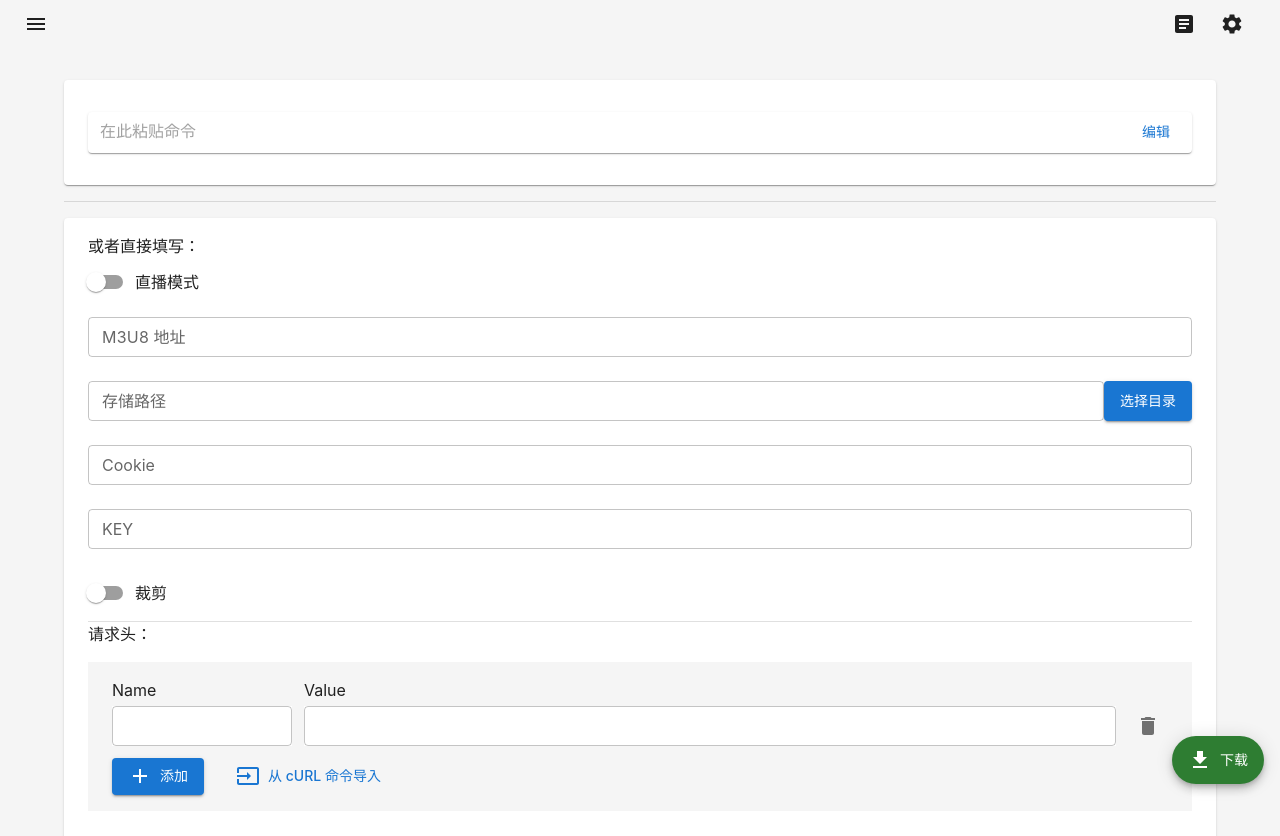
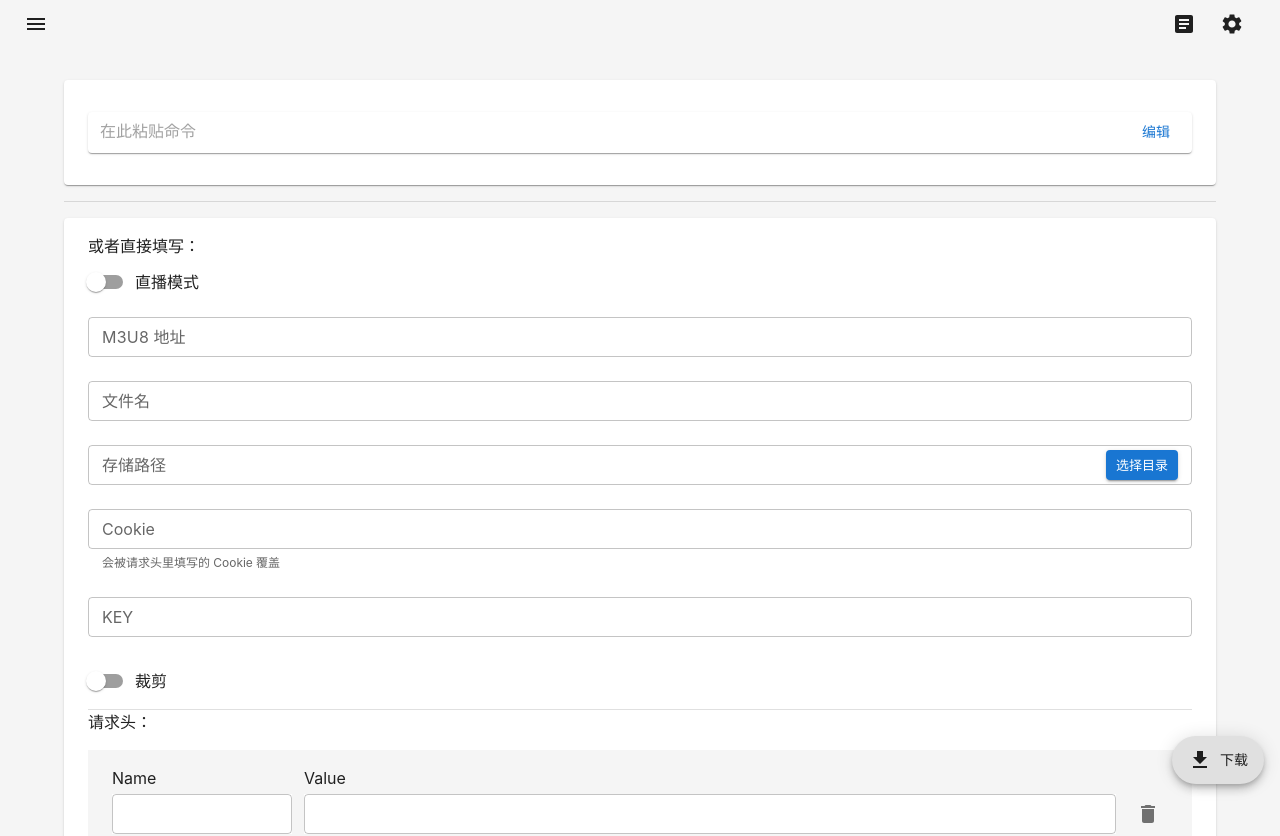
Before and after one commit to nulla2011/MGUI, a React (Vite) app: page / in a window 1280 px wide. Shown: the top 836 px of the page. Built offline with nearby package versions, Linux system fonts and the light colour scheme.

Commit message:
folder select

```diff
--- a/src/main/index.ts
+++ b/src/main/index.ts
@@ -2,6 +2,7 @@ import { app, shell, BrowserWindow } from 'electron';
 import { join } from 'path';
 import { electronApp, optimizer, is } from '@electron-toolkit/utils';
 import icon from '../../resources/icon.png?asset';
+import ipc from './ipc';
 
 function createWindow(): void {
   // Create the browser window.
@@ -51,6 +52,7 @@ app.whenReady().then(() => {
   });
 
   createWindow();
+  ipc();
 
   app.on('activate', function () {
     // On macOS it's common to re-create a window in the app when the
--- a/src/renderer/src/App.tsx
+++ b/src/renderer/src/App.tsx
@@ -17,7 +17,6 @@ function DL() {
   const optionState = useRecoilValue(frontOptions);
   return (
     <Fab
-      color="success"
       variant="extended"
       sx={{ position: 'fixed', bottom: 16, right: 16 }}
       onClick={() => console.log(optionState)}
--- a/src/renderer/src/components/Form/index.tsx
+++ b/src/renderer/src/components/Form/index.tsx
@@ -11,6 +11,7 @@ import Divider from '@mui/material/Divider';
 import { frontOptions, url } from '@renderer/store/params';
 import Slice from './Slice';
 import Headers from './Headers';
+import InputAdornment from '@mui/material/InputAdornment/InputAdornment';
 
 const UrlInput = memo(function UrlInput() {
   const [urlState, setUrlState] = useRecoilState(url);
@@ -31,9 +32,21 @@ const UrlInput = memo(function UrlInput() {
 function Options({ isLive }: { isLive: boolean }) {
   const [optionState, setOptionState] = useRecoilState(frontOptions);
   const [sliceSwitch, setSliceSwitch] = useState(false);
+  const [path, setPath] = useState('');
   return (
     <>
-      <div style={{ display: 'flex' }}>
+      <TextField
+        variant="outlined"
+        label="文件名"
+        fullWidth
+        multiline
+        maxRows={3}
+        size="small"
+        margin="normal"
+        sx={{ flex: '1' }}
+        value={optionState.output || ''}
+        onChange={(event) => setOptionState({ ...optionState, output: event.target.value })}
+      />
       <TextField
         variant="outlined"
         label="存储路径"
@@ -43,20 +56,32 @@ function Options({ isLive }: { isLive: boolean }) {
         size="small"
         margin="normal"
         sx={{ flex: '1' }}
-          value={optionState.output || ''}
+        value={path}
         onChange={(event) => setOptionState({ ...optionState, output: event.target.value })}
-        />
+        InputProps={{
+          endAdornment: (
+            <InputAdornment position="end">
               <Button
                 variant="contained"
-          sx={{
-            mt: '16px',
-            mb: '8px',
-            height: '40px'
+                size="small"
+                // sx={{
+                //   mt: '16px',
+                //   mb: '8px',
+                //   height: '40px'
+                // }}
+                onClick={async () => {
+                  const p = await window.api.formSelectPath();
+                  if (p.filePaths.length > 0) {
+                    setPath(p.filePaths[0]);
+                  }
                 }}
               >
                 选择目录
               </Button>
-      </div>
+            </InputAdornment>
+          )
+        }}
+      />
       <TextField
         variant="outlined"
         label="Cookie"
@@ -65,6 +90,7 @@ function Options({ isLive }: { isLive: boolean }) {
         maxRows={3}
         size="small"
         margin="normal"
+        helperText="会被请求头里填写的 Cookie 覆盖"
         value={optionState.cookies || ''}
         onChange={(event) => setOptionState({ ...optionState, cookies: event.target.value })}
       />
--- a/src/renderer/src/theme.ts
+++ b/src/renderer/src/theme.ts
@@ -3,6 +3,11 @@ export default createTheme({
   typography: {
     fontFamily:
       "'Monospaced Number', -apple-system, BlinkMacSystemFont, 'Segoe UI', Roboto, 'PingFang SC', 'Hiragino Sans GB', 'Microsoft YaHei', 'Helvetica Neue', Helvetica, Arial, sans-serif"
+  },
+  palette: {
+    pink: {
+      main: '#ee98aa'
+    }
   }
   // shape: {
   //   borderRadius: 5
--- a/src/renderer/src/utils/index.ts
+++ b/src/renderer/src/utils/index.ts
@@ -17,3 +17,4 @@ export const nextTick = () => {
     setTimeout(resolve, 0);
   });
 };
+export const replaceStatusValue = (status, key: string, value: unknown) => {};
```
Also changed, not shown: src/main/ipc.ts (added, +10 -0 lines), src/preload/index.ts (+10 -8 lines), src/renderer/src/types.d.ts (+15 -0 lines). Lines whose indentation alone changed are shown as unchanged.
